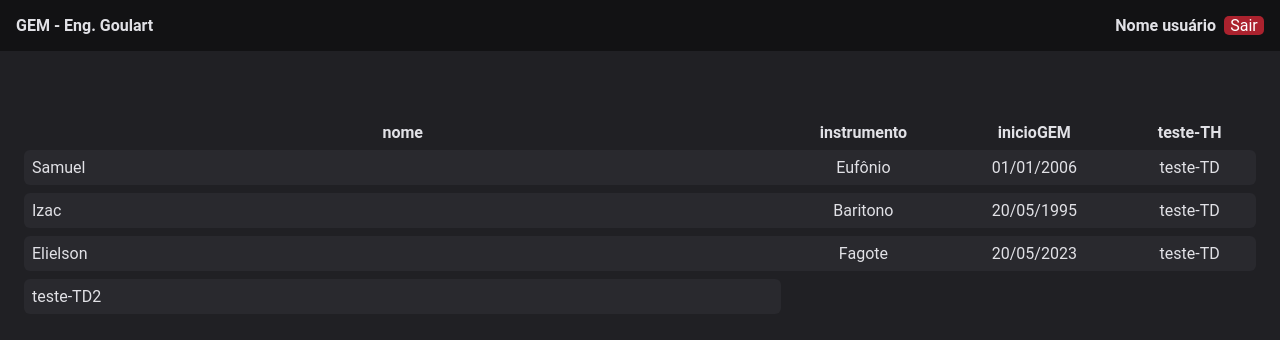
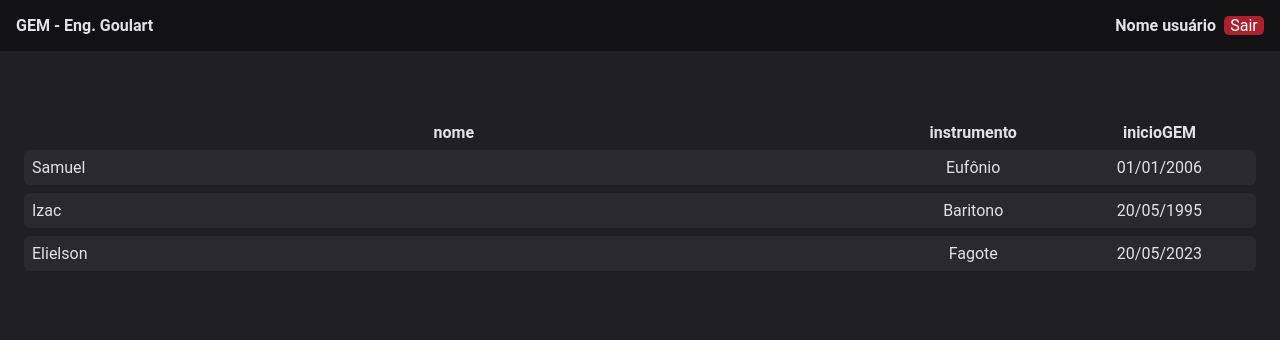
Before and after one commit to samuel2na/gem-web, a React (Vite) app: page /Home in a window 1280 px wide. Shown: the top 340 px of the page. Built offline with nearby package versions, Linux system fonts and the light colour scheme.

Commit message:
save house pc

```diff
--- a/src/pages/Home/index.tsx
+++ b/src/pages/Home/index.tsx
@@ -26,7 +26,7 @@ export function Home() {
               {Object.keys(arrCandidatos[0]).map(
                 (key) => key != "id" && <th key={key}>{key}</th>
               )}
-              <th>teste-TH</th>
+              {/* <th>teste-TH</th> */}
             </tr>
           </thead>
           <tbody>
@@ -36,12 +36,12 @@ export function Home() {
                   // value.length, acaba excluindo a coluna "id" pois a mesma é number e o .length conta caracteres na string
                   (value) => value.length > 3 && <td key={value}>{value}</td>
                 )}
-                <td>teste-TD</td>
+                {/* <td>teste-TD</td> */}
               </tr>
             ))}
-            <tr>
+            {/* <tr>
               <td>teste-TD2</td>
-            </tr>
+            </tr> */}
           </tbody>
         </HomeTable>
       </Container>
```
